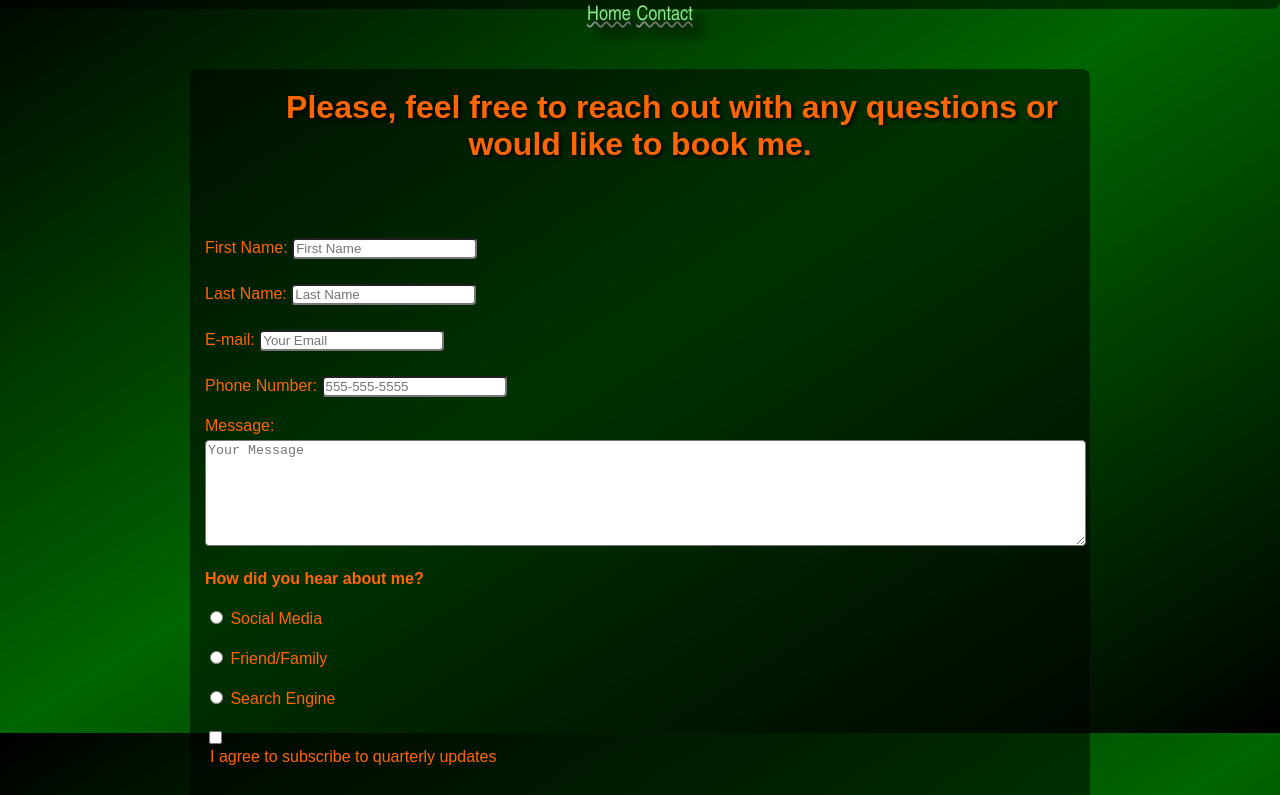
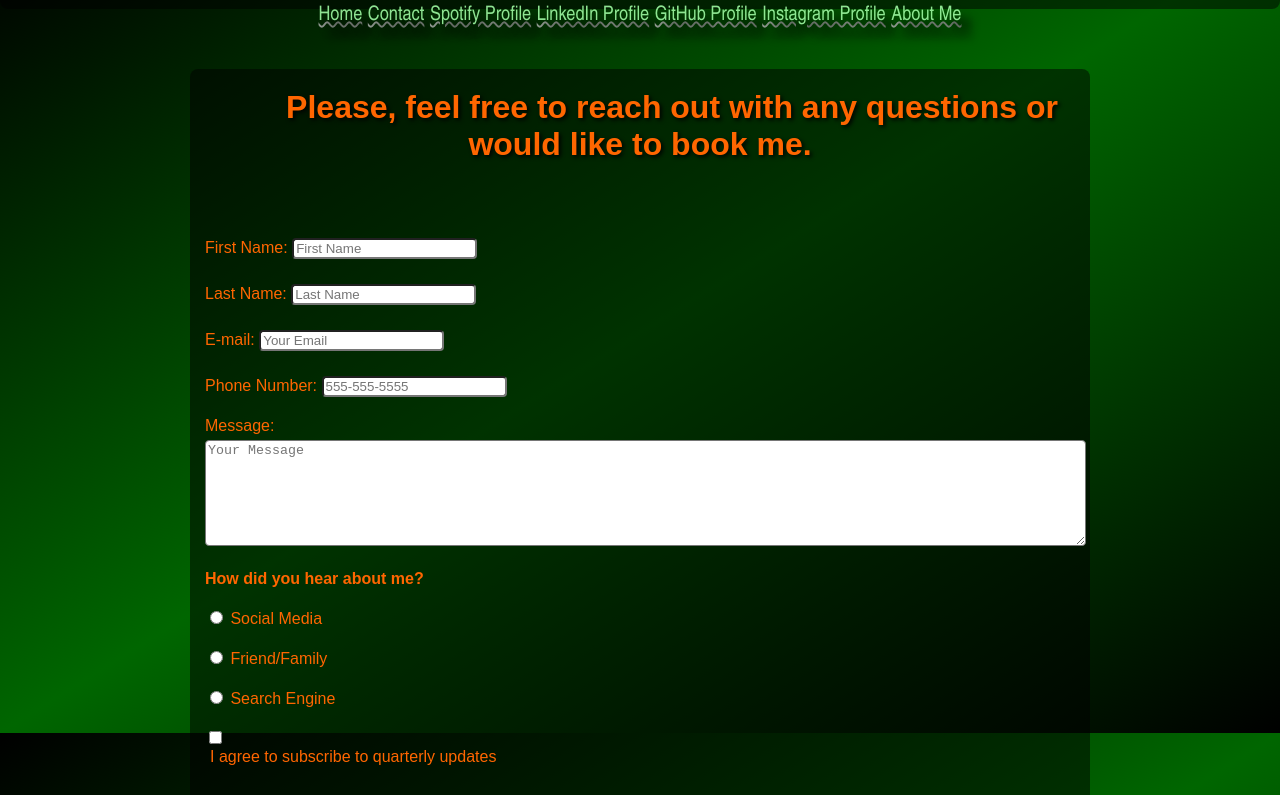
Before and after one commit to chrispv42/assignment1, a plain HTML site: page contactMe.html in a window 1280 px wide. Shown: the part 67-862 px from the top of the page. Drawn offline with Linux system fonts and the light colour scheme.

Commit message:
update to contact

```diff
--- a/contactMe.html
+++ b/contactMe.html
@@ -15,6 +15,11 @@
       <nav>
           <a href="./index.html">Home</a>
           <a href="./contactMe.html" target="_blank">Contact</a>
+          <a href="https://open.spotify.com/user/rk1cmmqwhsc8oivv4y2xximte?si=472ee6d552de4afc" target="_blank">Spotify Profile</a>
+            <a href="https://www.linkedin.com/in/christopher-vine/" target="_blank">LinkedIn Profile</a>
+            <a href="https://github.com/chrispv42" target="_blank">GitHub Profile</a>
+            <a href="https://www.instagram.com/thatdankmf/" target="_blank">Instagram Profile</a>
+            <a href="https://link.v1ce.co/vine" target="_blank">About Me</a>
       </nav>
     </header>
 
```
Also changed, not shown: index.html (+1 -1 lines).
